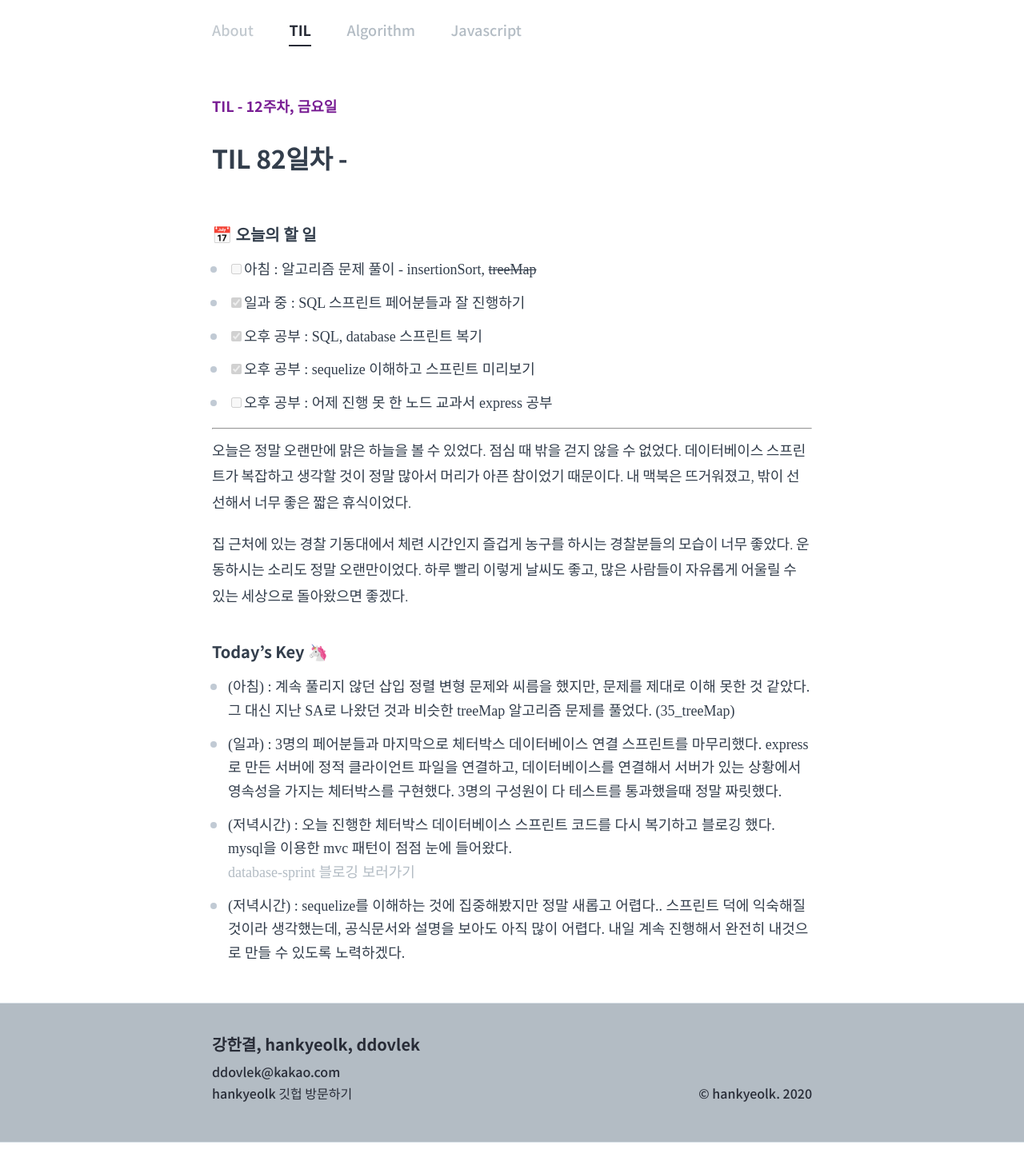
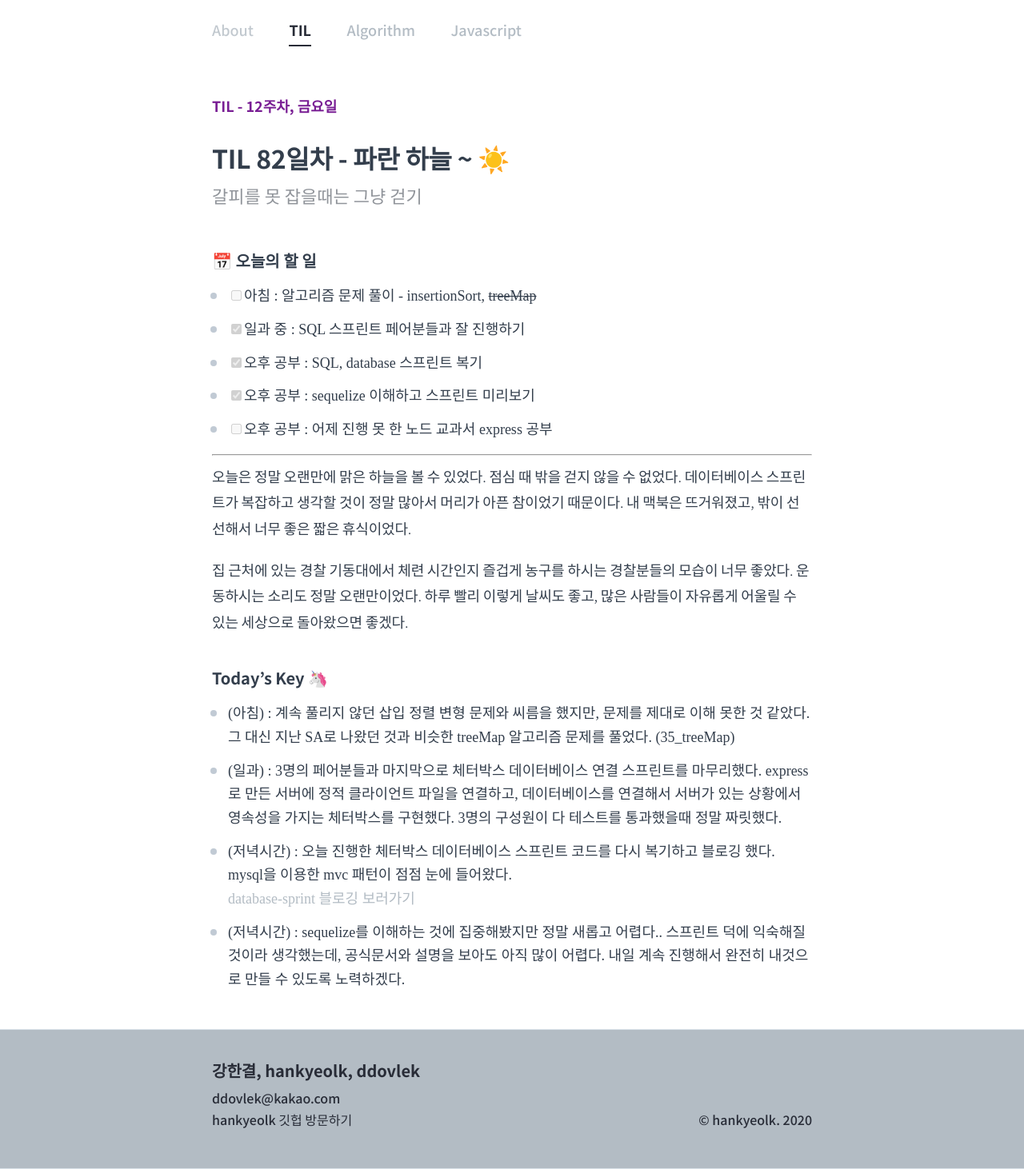
Before and after one commit to hankyeolk/hankyeolk.github.io, a Jekyll site: the page built from TIL/82_2020.09.04.md, in a window 1280 px wide. Shown: the whole page at 80% size. Built offline with Jekyll 4.4.1, drawn with Linux system fonts in a browser that asks for light colours; some web fonts are replaced; before the commit the page ends 1429 px from its top, so only the background shows below that.

Commit message:
til 82 upload

```diff
--- a/TIL/82_2020.09.04.md
+++ b/TIL/82_2020.09.04.md
@@ -1,7 +1,7 @@
 ---
 layout: post
-title: "TIL 82일차 - "
-subtitle: ""
+title: "TIL 82일차 - 파란 하늘 ~ ☀️"
+subtitle: "갈피를 못 잡을때는 그냥 걷기"
 type: "TIL - 12주차, 금요일"
 createDate: "2020-09-04, 금요일"
 til: true
```
